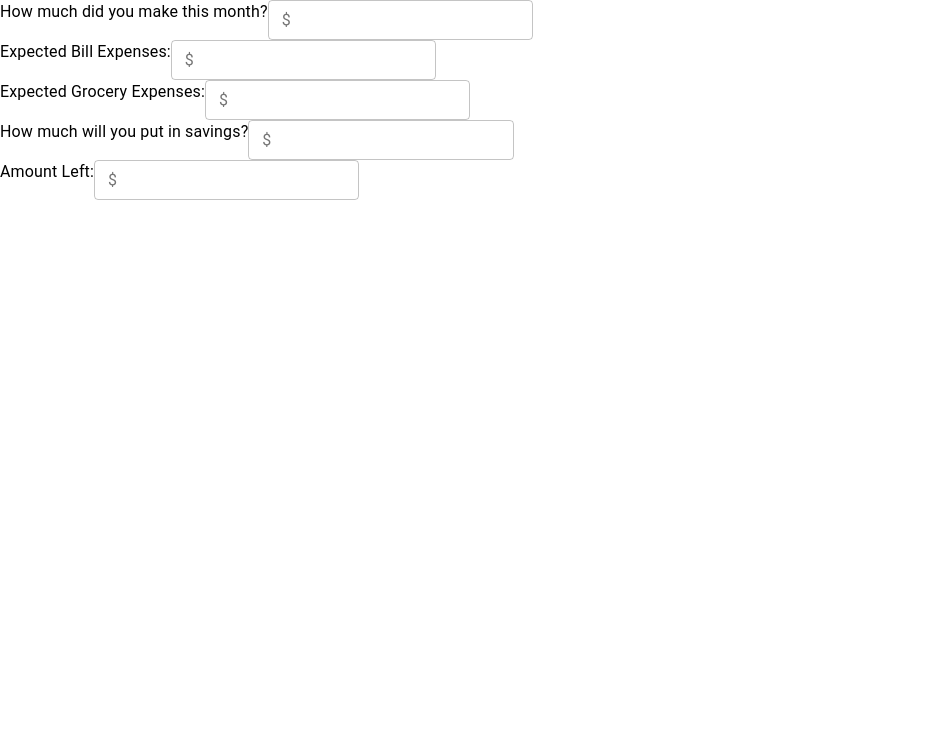
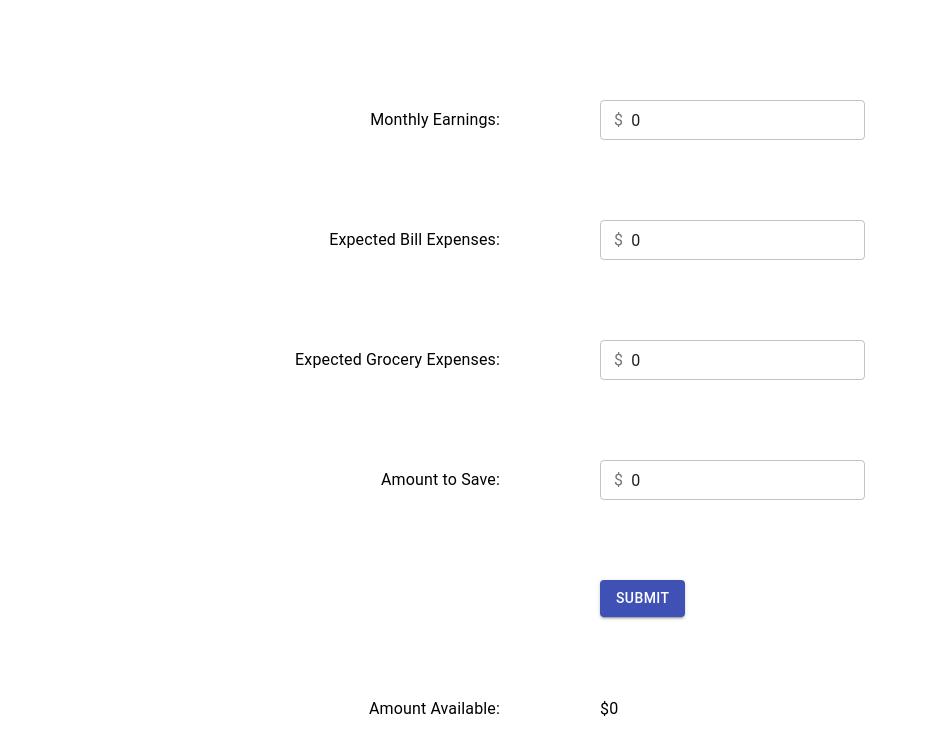
Before and after one commit to markmtran/BudgetApp, a React (Create React App) app: page / in a window 1280 px wide. Shown: the top 754 px of the page, without its empty margins (0-927 px from the left). Built offline with nearby package versions, Linux system fonts and the light colour scheme.

Commit message:
layout complete, begin handling calculation

```diff
--- a/src/components/Calculator.js
+++ b/src/components/Calculator.js
@@ -1,12 +1,15 @@
 import React from 'react';
-import { Grid, InputAdornment, TextField, Typography } from '@material-ui/core';
+import { Button, Grid, InputAdornment, TextField, Typography } from '@material-ui/core';
 
 const Calculator = () => {
   return (
-    <Grid container justify='center' alignItems='center'>
-      <Grid container justify='center' alignItems='center' style={{width: '100%'}}>
-        <Grid container item style={{width: '100%'}}>
-          <Typography>How much did you make this month? </Typography>
+    <Grid container item justify='center' alignItems='center' xs={12} spacing={10}>
+      <Grid container item xs={12} style={{marginTop: 100}}>
+        <Grid container item xs={5} justify='flex-end' alignItems='center'>
+          <Typography>Monthly Earnings:</Typography>
+        </Grid>
+        <Grid item xs={1}/>
+        <Grid container item xs={6}>
           <TextField
             variant="outlined"
             InputProps={{
@@ -15,11 +18,17 @@ const Calculator = () => {
             }}
             type='number'
             size='small'
+            defaultValue={0}
           />
         </Grid>
+      </Grid>
 
-        <Grid container item style={{width: '100%'}}>
-          <Typography>Expected Bill Expenses: </Typography>
+      <Grid container item xs={12}>
+        <Grid container item xs={5} justify='flex-end' alignItems='center'>
+          <Typography>Expected Bill Expenses:</Typography>
+        </Grid>
+        <Grid item xs={1}/>
+        <Grid container item xs={6}>
           <TextField
             variant="outlined"
             InputProps={{
@@ -28,11 +37,17 @@ const Calculator = () => {
             }}
             type='number'
             size='small'
+            defaultValue={0}
           />
         </Grid>
+      </Grid>
 
-        <Grid container item style={{width: '100%'}}>
-          <Typography>Expected Grocery Expenses: </Typography>
+      <Grid container item xs={12}>
+        <Grid container item xs={5} justify='flex-end' alignItems='center'>
+          <Typography>Expected Grocery Expenses:</Typography>
+        </Grid>
+        <Grid item xs={1}/>
+        <Grid container item xs={6}>
           <TextField
             variant="outlined"
             InputProps={{
@@ -41,11 +56,17 @@ const Calculator = () => {
             }}
             type='number'
             size='small'
+            defaultValue={0}
           />
         </Grid>
+      </Grid>
 
-        <Grid container item style={{width: '100%'}}>
-          <Typography>How much will you put in savings? </Typography>
+      <Grid container item xs={12}>
+        <Grid container item xs={5} justify='flex-end' alignItems='center'>
+          <Typography>Amount to Save:</Typography>
+        </Grid>
+        <Grid item xs={1}/>
+        <Grid container item xs={6}>
           <TextField
             variant="outlined"
             InputProps={{
@@ -54,20 +75,25 @@ const Calculator = () => {
             }}
             type='number'
             size='small'
+            defaultValue={0}
           />
         </Grid>
+      </Grid>
 
-        <Grid container item style={{width: '100%'}}>
-          <Typography>Amount Left: </Typography>
-          <TextField
-            variant="outlined"
-            InputProps={{
-              startAdornment: <InputAdornment position='start'>$</InputAdornment>,
-              inputProps: {min: 0}
-            }}
-            type='number'
-            size='small'
-          />
+      <Grid container item xs={12}>
+        <Grid item xs={6}/>
+        <Grid container item xs={6}>
+          <Button variant='contained' color='primary'>Submit</Button>
+        </Grid>
+      </Grid>
+
+      <Grid container item xs={12}>
+        <Grid container item xs={5} justify='flex-end' alignItems='center'>
+          <Typography>Amount Available:</Typography>
+        </Grid>
+        <Grid item xs={1}/>
+        <Grid container item xs={6}>
+          <Typography>$0</Typography>
         </Grid>
       </Grid>
     </Grid>
--- a/src/index.css
+++ b/src/index.css
@@ -1,4 +1,5 @@
 body {
+	height: 100%;
 	margin: 0;
 	font-family: -apple-system, BlinkMacSystemFont, 'Segoe UI', 'Roboto', 'Oxygen',
 		'Ubuntu', 'Cantarell', 'Fira Sans', 'Droid Sans', 'Helvetica Neue',
```
Also changed, not shown: 1 other file (tests, documents, lock files or other folders). Lines whose indentation alone changed are shown as unchanged.
